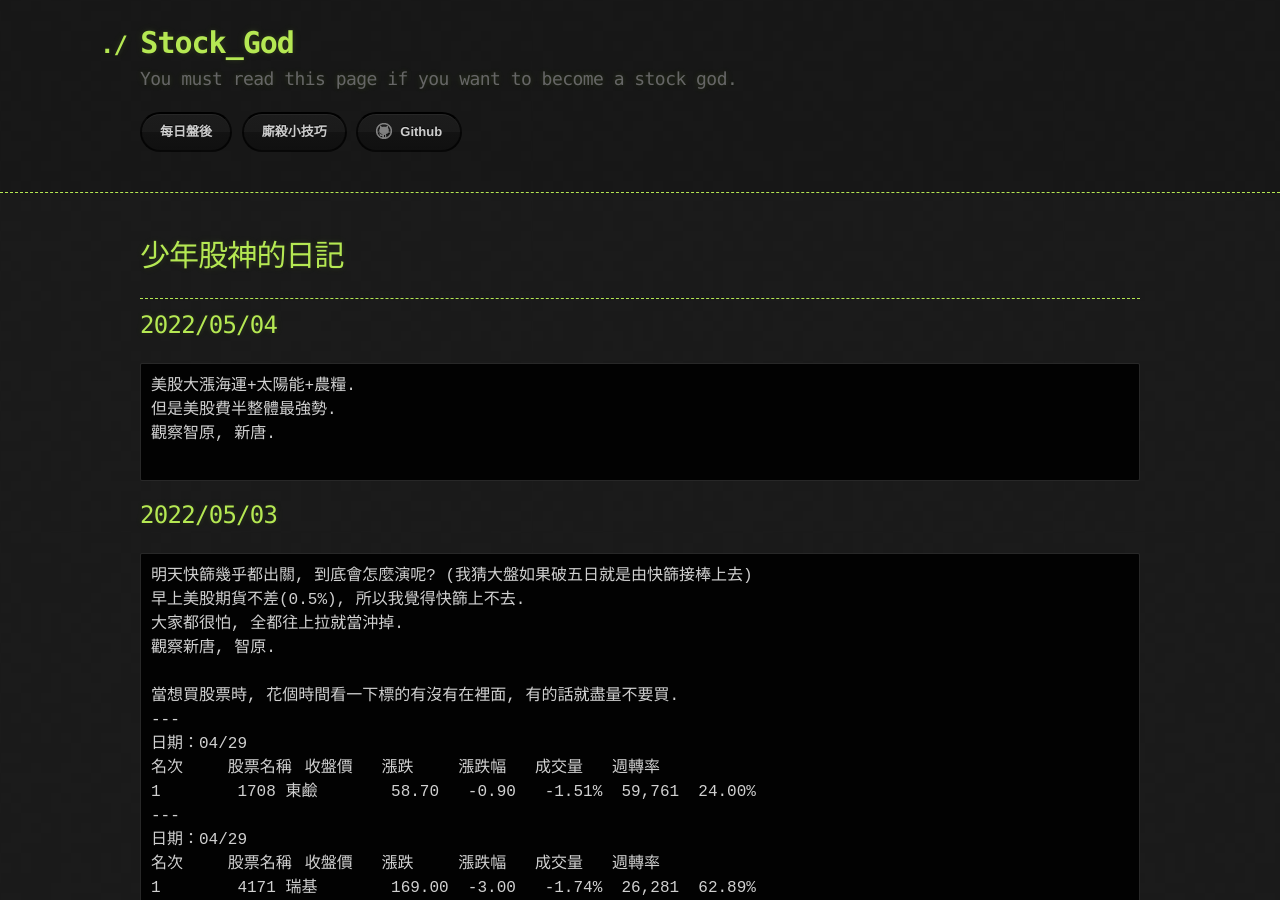
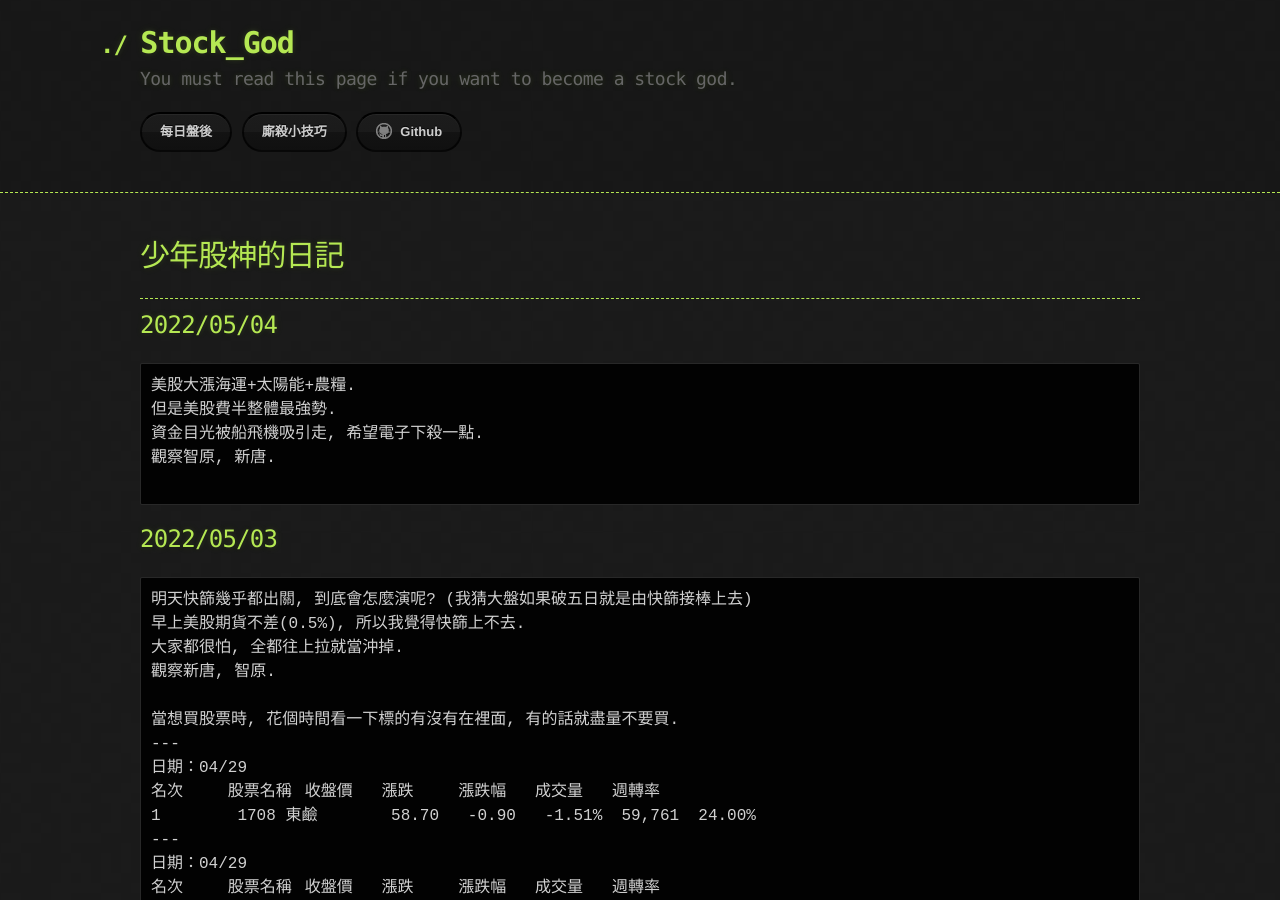
Before and after one commit to lepg5487/Stock_God, a Jekyll site: the page built from index.md, in a window 1280 px wide and 900 px high. Built offline with Jekyll 4.4.1, drawn with Linux system fonts in a browser that asks for light colours; our own code applies the rules of GitHub Pages for plain Markdown files.

Commit message:
Update index.md

````diff
--- a/index.md
+++ b/index.md
@@ -10,6 +10,7 @@ layout: testlayouts
 ```
 美股大漲海運+太陽能+農糧.
 但是美股費半整體最強勢.
+資金目光被船飛機吸引走, 希望電子下殺一點.
 觀察智原, 新唐.
 
 ```
````
